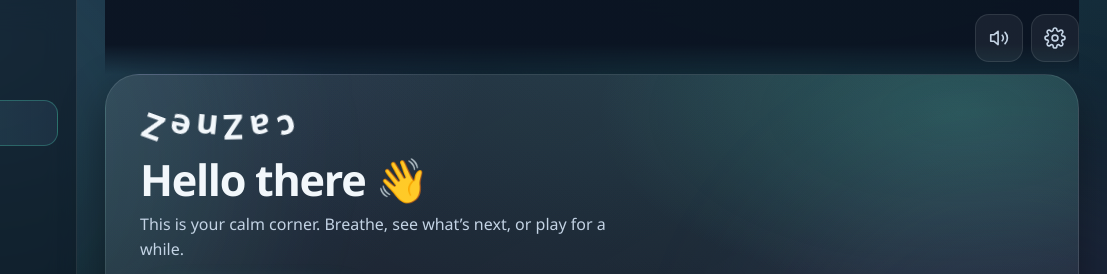
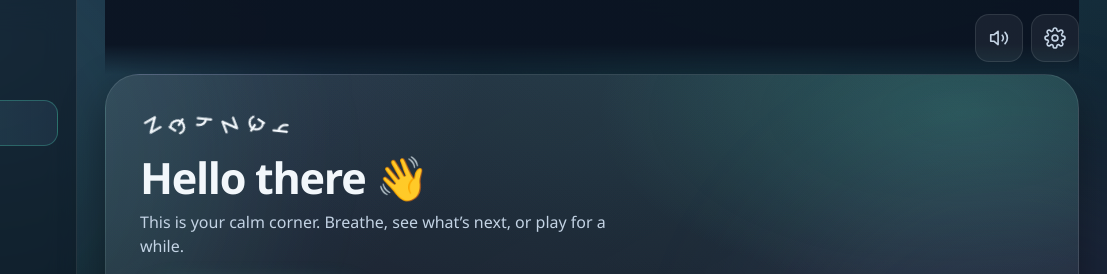
Before and after one commit to Hudmebac/zenzac, a plain HTML site: page index.html in a window 1280 px wide. Shown: the top 274 px of the page, 173-1280 px from the left. Drawn offline with Linux system fonts and the light colour scheme.

Commit message:
Draw the ZENZAC wordmark so e/a and n/c are one shape each
The letters were font glyphs spinning, so nothing ever turned into its
partner. The mark is now six drawn glyphs: e and a share a path, n and c
share a path, the second of each pair starts half a turn round and both
turn in lockstep, so a letter becomes its partner as it rotates.

```diff
--- a/assets/app.js
+++ b/assets/app.js
@@ -766,10 +766,30 @@
       (sub ? '<p class="page-sub">' + sub + "</p>" : "") + "</div>";
   }
 
+  /* The wordmark is drawn, not typed, so the pairs are literally one shape:
+     e and a share the first glyph, n and c share the second, and the second
+     letter of each pair starts half a turn round. Turn a letter and it becomes
+     its partner — that is what made the old logo work. */
+  var WM_GLYPHS = {
+    z: '<path d="M28 28h44L28 72h44"/>',
+    ae: '<path d="M74 28a26 26 0 1 0 0 44"/><path d="M24 50h26"/><path d="M76 50v26"/>',
+    nc: '<path d="M26 24v52"/><path d="M26 44a26 26 0 0 1 26 26v6"/>'
+  };
+
   function wordmarkHTML() {
+    var letters = [
+      { glyph: "z",  turn: 0,   phase: 0 },
+      { glyph: "ae", turn: 0,   phase: 1 },
+      { glyph: "nc", turn: 0,   phase: 2 },
+      { glyph: "z",  turn: 0,   phase: 3 },
+      { glyph: "ae", turn: 180, phase: 1 },
+      { glyph: "nc", turn: 180, phase: 2 }
+    ];
     return '<div class="wordmark" role="img" aria-label="ZenZac">' +
-      ["Z", "e", "n", "Z", "a", "c"].map(function (ch, i) {
-        return '<span class="wm-l" style="--l:' + i + '">' + ch + "</span>";
+      letters.map(function (l) {
+        return '<span class="wm-l" style="--p:' + l.phase + '">' +
+          '<svg viewBox="0 0 100 100" aria-hidden="true" focusable="false">' +
+          '<g transform="rotate(' + l.turn + ' 50 50)">' + WM_GLYPHS[l.glyph] + "</g></svg></span>";
       }).join("") + "</div>";
   }
 
--- a/assets/theme.css
+++ b/assets/theme.css
@@ -483,19 +483,23 @@ input[type="range"]::-moz-range-thumb {
 .hero p { color: var(--ink-2); margin-top: 8px; max-width: 52ch; }
 .hero-actions { display: flex; flex-wrap: wrap; gap: 10px; margin-top: 18px; }
 
-/* Wordmark — ZENZAC with each letter turning slowly. The lowercase e and n
-   read as other letters at half turn, which is what made the old logo work. */
+/* Wordmark — ZENZAC drawn as shapes, not typed. e/a and n/c are one glyph
+   each, so half a turn turns one letter into its partner. */
 .wordmark {
-  display: flex; align-items: baseline;
-  font-weight: 800; font-size: clamp(1.55rem, 1.15rem + 1.7vw, 2.15rem);
-  line-height: 1; letter-spacing: -0.02em;
-  color: var(--ink); margin: 0 0 14px;
+  display: flex; align-items: center;
+  font-size: clamp(1.5rem, 1.1rem + 1.6vw, 2rem);
+  line-height: 1; color: var(--ink); margin: 0 0 14px;
 }
 .wordmark .wm-l {
-  display: inline-block; width: 0.78em; text-align: center;
-  transform-origin: 50% 52%;
-  animation: wm-turn 9s linear infinite;
-  animation-delay: calc(var(--l) * 0.18s);
+  display: block; width: 0.8em; height: 1em;
+  transform-origin: 50% 50%;
+  animation: wm-turn 12s linear infinite;
+  animation-delay: calc(var(--p) * 0.9s);
+}
+.wordmark svg { display: block; width: 100%; height: 100%; overflow: visible; }
+.wordmark svg g {
+  fill: none; stroke: currentColor; stroke-width: 9;
+  stroke-linecap: round; stroke-linejoin: round;
 }
 @keyframes wm-turn {
   from { transform: rotate(0deg); }
```
